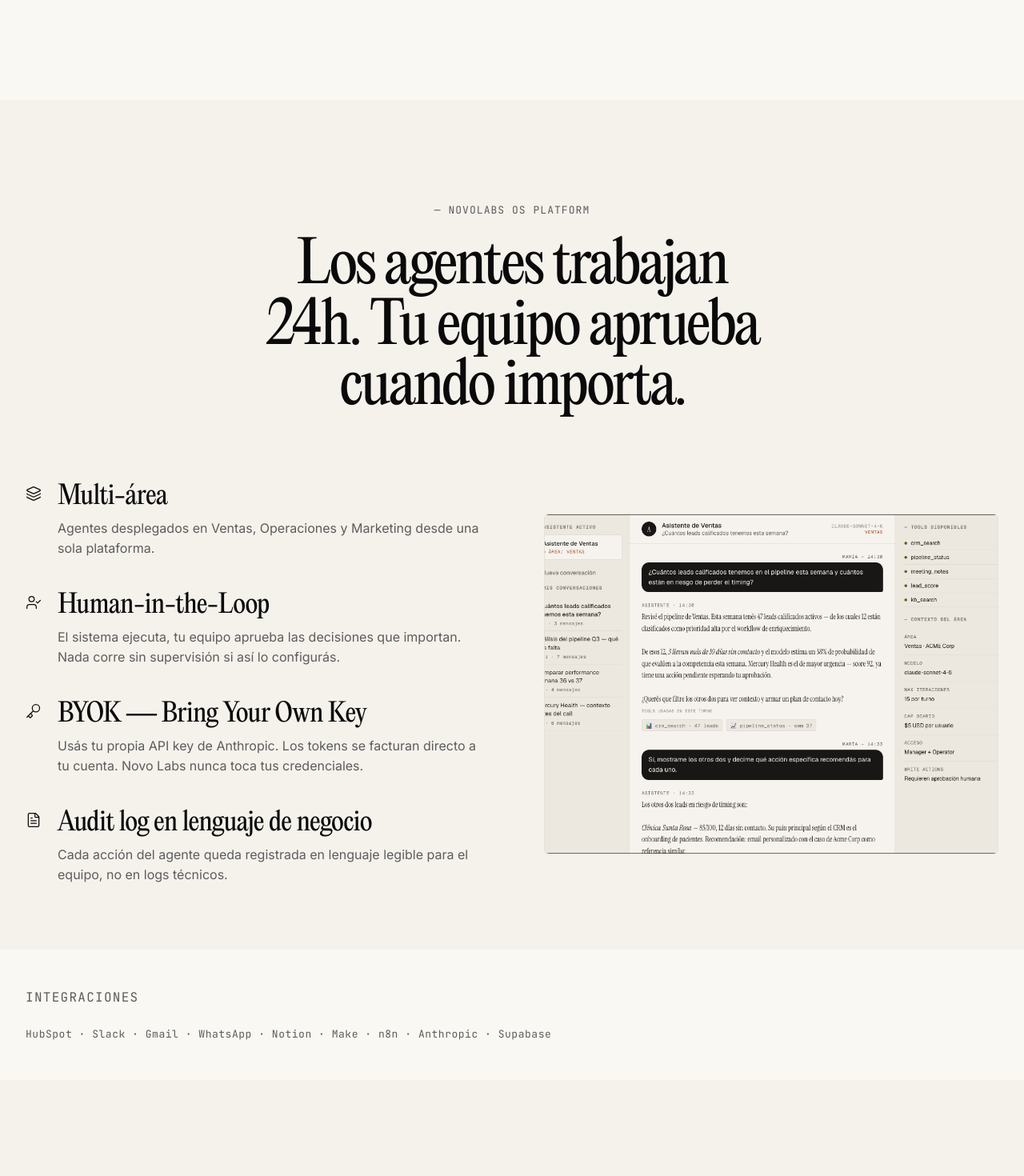
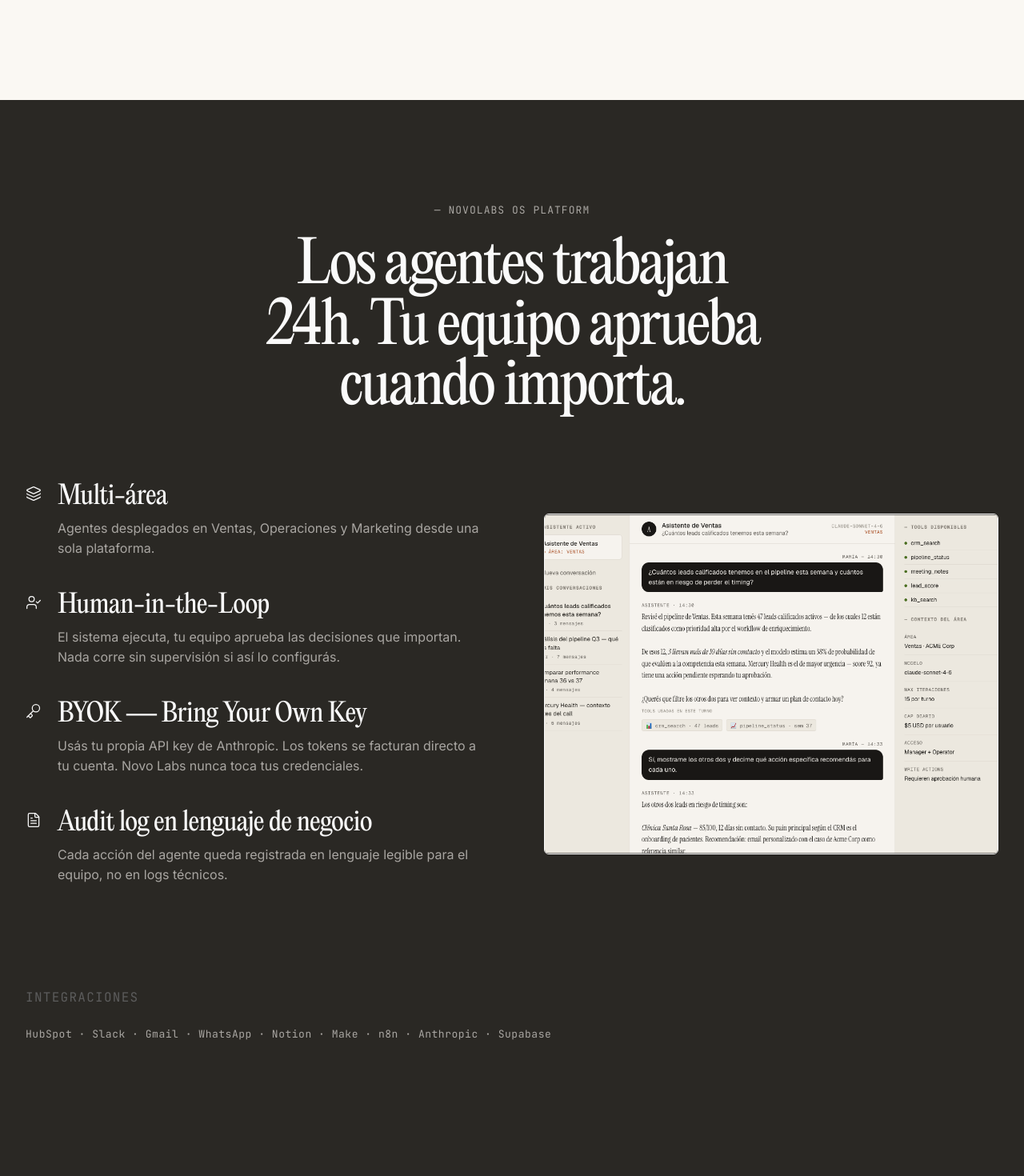
Before and after one commit to dami-novolabs/landingb2b, a Next.js app: page /opera in a window 1280 px wide. Shown: the part 4100-5570 px from the top of the page at 80% size. Built offline with nearby package versions, Linux system fonts and the light colour scheme.

Commit message:
feat: update color scheme for Platform component
Updated background, text, and border colors to use hex values for consistency

Co-authored-by: Dami <102418453+dami-novolabs@users.noreply.github.com>

```diff
--- a/src/components/opera/Platform.tsx
+++ b/src/components/opera/Platform.tsx
@@ -38,15 +38,15 @@ export default function Platform() {
   const reduced = useReducedMotion() ?? false;
 
   return (
-    <section className="bg-novo-cream py-[80px] md:py-[128px]">
+    <section className="bg-[#2a2824] py-[80px] md:py-[128px]">
       <div className="mx-auto max-w-[1280px] px-8">
 
         {/* Header */}
         <div className="mb-20 text-center">
-          <p className="mb-6 font-mono text-[13px] uppercase tracking-[0.08em] text-novo-graphite">
+          <p className="mb-6 font-mono text-[13px] uppercase tracking-[0.08em] text-[#a9a6a2]">
             — NOVOLABS OS PLATFORM
           </p>
-          <h2 className="mx-auto max-w-[20ch] font-display text-[48px] leading-[1.05] tracking-[-0.04em] text-balance text-novo-black md:text-[72px]">
+          <h2 className="mx-auto max-w-[20ch] font-display text-[48px] leading-[1.05] tracking-[-0.04em] text-balance text-[#FAFAFA] md:text-[72px]">
             Los agentes trabajan 24h. Tu equipo aprueba cuando importa.
           </h2>
         </div>
@@ -66,13 +66,13 @@ export default function Platform() {
                 transition={{ duration: 0.5, delay: i * 0.1, ease: EASE }}
               >
                 <div className="flex-shrink-0 mt-1">
-                  <feature.icon size={20} className="text-novo-black" strokeWidth={1.5} />
+                  <feature.icon size={20} className="text-[#FAFAFA]" strokeWidth={1.5} />
                 </div>
                 <div>
-                  <h3 className="mb-2 font-display text-[32px] leading-[1.15] tracking-[-0.02em] text-novo-black">
+                  <h3 className="mb-2 font-display text-[32px] leading-[1.15] tracking-[-0.02em] text-[#FAFAFA]">
                     {feature.title}
                   </h3>
-                  <p className="text-[16px] leading-[1.6] text-novo-graphite">
+                  <p className="text-[16px] leading-[1.6] text-[#a9a6a2]">
                     {feature.body}
                   </p>
                 </div>
@@ -82,7 +82,7 @@ export default function Platform() {
 
           {/* Right — image */}
           <motion.div
-            className="relative aspect-[4/3] w-full overflow-hidden rounded-md border border-novo-line"
+            className="relative aspect-[4/3] w-full overflow-hidden rounded-md border border-[#FAFAFA]"
             initial={reduced ? undefined : { opacity: 0, y: 16 }}
             whileInView={reduced ? undefined : { opacity: 1, y: 0 }}
             viewport={{ once: true }}
@@ -101,10 +101,10 @@ export default function Platform() {
       </div>
 
       {/* Integrations band */}
-      <div className="mt-20 bg-novo-cream-50 px-8 py-12">
+      <div className="mt-20 bg-[#2a2824] px-8 py-12">
         <div className="mx-auto max-w-[1280px]">
           <Eyebrow className="mb-6">INTEGRACIONES</Eyebrow>
-          <p className="font-mono text-[13px] tracking-[0.04em] text-novo-graphite">
+          <p className="font-mono text-[13px] tracking-[0.04em] text-[#a9a6a2]">
             {INTEGRATIONS.join(" · ")}
           </p>
         </div>
```
